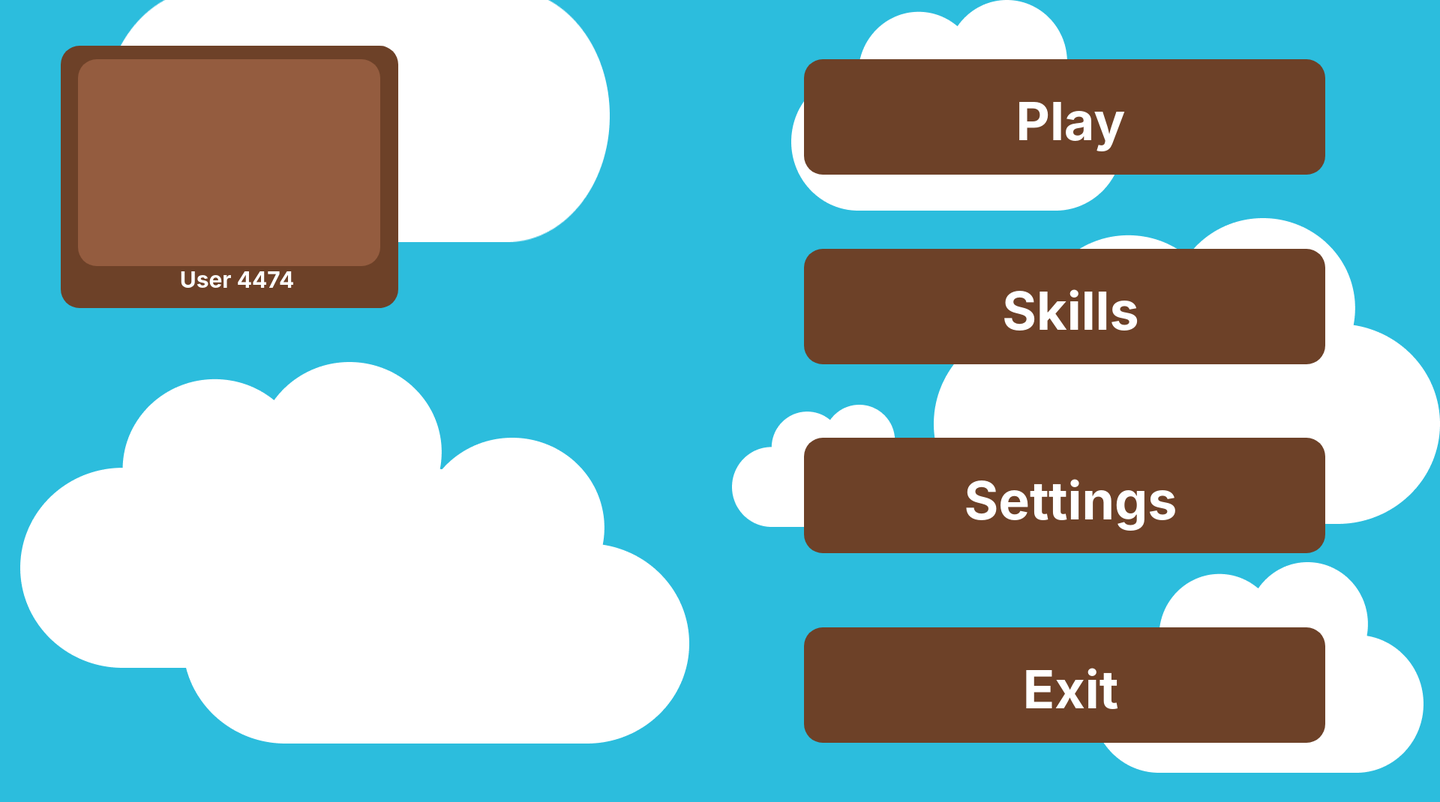
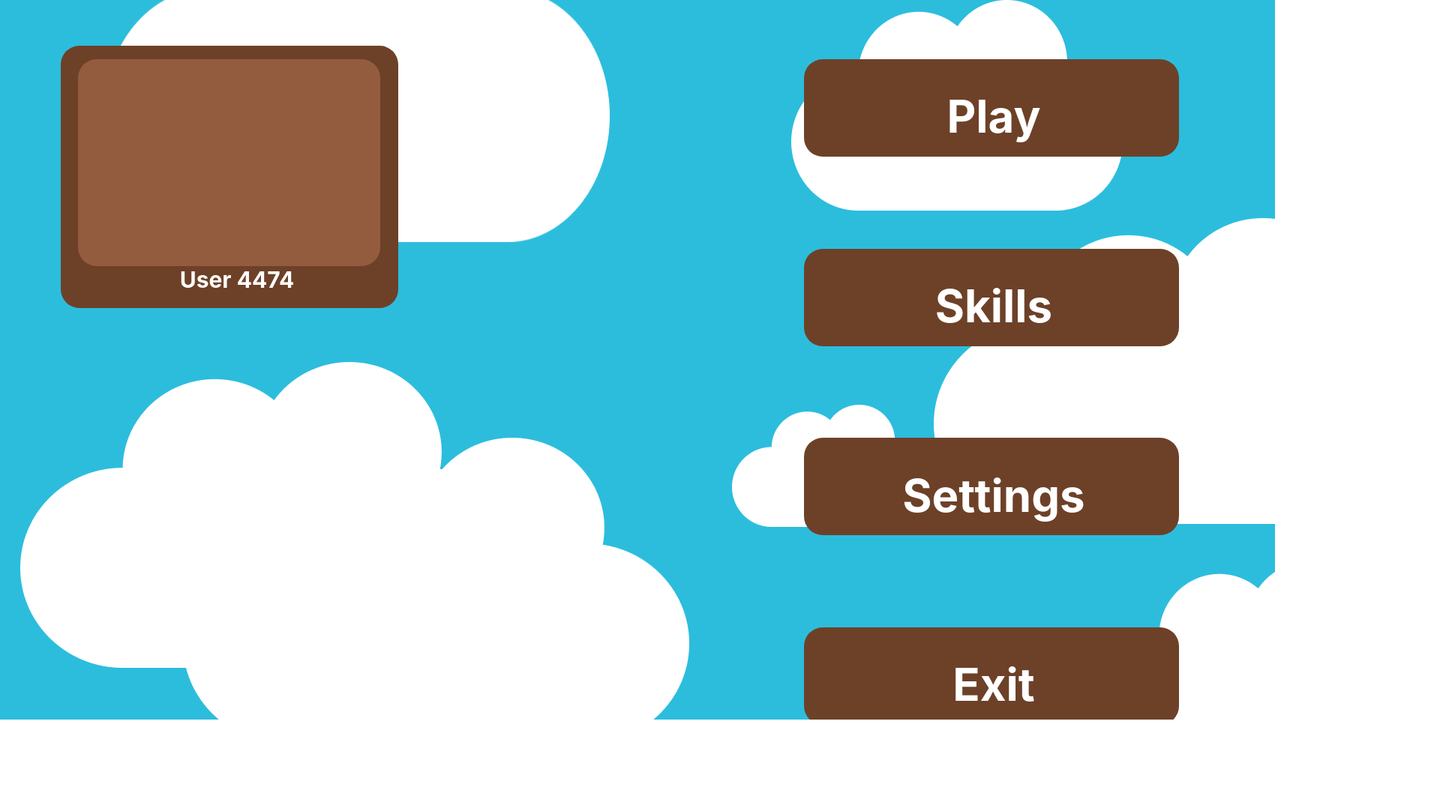
Before and after one commit to uwohci23/Group4, a website built with webpack: page src/main_menu.html in a window 1280 px wide. Shown: the whole page at 75% size, 1920 px wide, since content can reach past the window. After the commit the page ends 960 px from the top, so only its background shows below. Built offline with nearby package versions, Linux system fonts and the light colour scheme.

Commit message:
fixed width and height issues

```diff
--- a/src/styles/main_menu.css
+++ b/src/styles/main_menu.css
@@ -2,7 +2,7 @@
 	@name main_menu
 */
 /* Only edit this if you know what you are doing! */
-body { margin: 0px; padding: 0px; font-family:"Arial"; overflow-x:hidden; }
+body { height: 120vh; margin: 0px; padding: 0px; font-family:"Arial"; overflow-x:hidden; }
 
 /* Only edit this if you know what you are doing! */
 img { position: absolute; display: block; margin: 0px; border: none; padding: 0px; }
@@ -10,14 +10,14 @@ img { position: absolute; display: block; margin: 0px; border: none; padding: 0p
 /* Only edit this if you know what you are doing! */
 div { position: absolute; }
 
-#content-container { display: block; position: relative; width: 1920px; width: 1920px; height: 1080px; overflow: hidden; display: block;  margin-left: auto; margin-right: auto;  }
+#content-container { display: block; position: relative; height: 100%; width: 1700px; overflow: hidden; display: block;  margin-left: auto; margin-right: auto;  }
 
 #_bg__main_menu {
 	opacity:0.9;
 	top: 0px;
 	left: 0px;
-	width: 1920px;
-	height: 1080px;
+	width: 1700px;
+	height: 1000px;
 	background:rgba(22,182,218,1);
 }
 
@@ -123,8 +123,8 @@ div { position: absolute; }
 #_rectangle_30 {
 	top: 79px;
 	left: 1072px;
-	width: 695px;
-	height: 154px;
+	width: 500px;
+	height: 130px;
 	-ms-border-radius: 25px;
 	-o-border-radius: 25px;
 	-moz-border-radius: 25px;
@@ -137,8 +137,8 @@ div { position: absolute; }
 #rectangle_33 {
 	top: 837px;
 	left: 1072px;
-	width: 695px;
-	height: 154px;
+	width: 500px;
+	height: 130px;
 	-ms-border-radius: 25px;
 	-o-border-radius: 25px;
 	-moz-border-radius: 25px;
@@ -151,8 +151,8 @@ div { position: absolute; }
 #_rectangle_32 {
 	top: 584px;
 	left: 1072px;
-	width: 695px;
-	height: 154px;
+	width: 500px;
+	height: 130px;
 	-ms-border-radius: 25px;
 	-o-border-radius: 25px;
 	-moz-border-radius: 25px;
@@ -165,8 +165,8 @@ div { position: absolute; }
 #_rectangle_31 {
 	top: 332px;
 	left: 1072px;
-	width: 695px;
-	height: 154px;
+	width: 500px;
+	height: 130px;
 	-ms-border-radius: 25px;
 	-o-border-radius: 25px;
 	-moz-border-radius: 25px;
@@ -178,12 +178,12 @@ div { position: absolute; }
 
 #settings {
 	top: 625px;
-	left: 1207px;
-	width: 441px;
-	height: 122px;
+	left: 1150px;
+	width: 350px;
+	height: 100px;
 	overflow: hidden;
 	font-family: Inter;
-	font-size: 70px;
+	font-size: 60px;
 	font-weight: bold;
 	text-align: center;
 	color:#FFFFFF;
@@ -192,12 +192,12 @@ div { position: absolute; }
 
 #exit {
 	top: 877px;
-	left: 1207px;
-	width: 441px;
+	left: 1150px;
+	width: 350px;
 	height: 122px;
 	overflow: hidden;
 	font-family: Inter;
-	font-size: 70px;
+	font-size: 60px;
 	font-weight: bold;
 	text-align: center;
 	color:#FFFFFF;
@@ -206,12 +206,12 @@ div { position: absolute; }
 
 #skills {
 	top: 372px;
-	left: 1207px;
-	width: 441px;
+	left: 1150px;
+	width: 350px;
 	height: 122px;
 	overflow: hidden;
 	font-family: Inter;
-	font-size: 70px;
+	font-size: 60px;
 	font-weight: bold;
 	text-align: center;
 	color:#FFFFFF;
@@ -220,12 +220,12 @@ div { position: absolute; }
 
 #play {
 	top: 119px;
-	left: 1207px;
-	width: 441px;
+	left: 1150px;
+	width: 350px;
 	height: 122px;
 	overflow: hidden;
 	font-family: Inter;
-	font-size: 70px;
+	font-size: 60px;
 	font-weight: bold;
 	text-align: center;
 	color:#FFFFFF;
```
